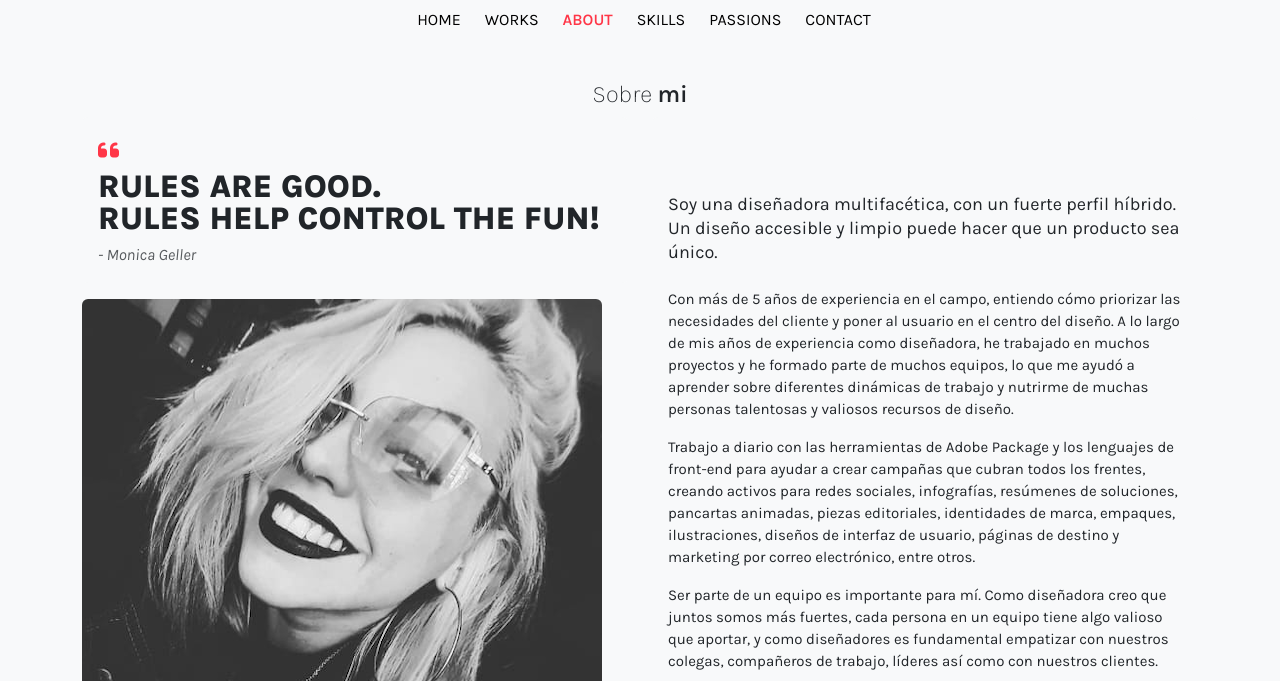
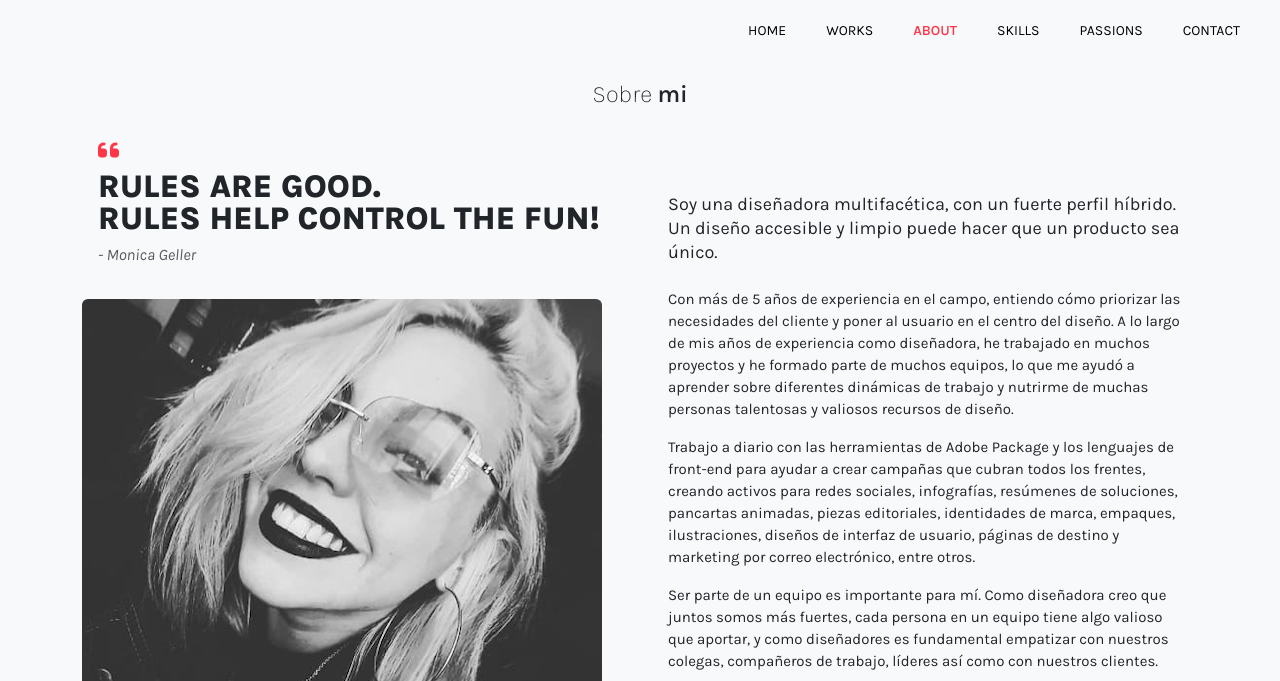
Before and after one commit to CarlaIncola/hello-im-carla, a plain HTML site: page pages/about.html in a window 1280 px wide. Shown: the top 681 px of the page. Drawn offline with nearby package versions, Linux system fonts and the light colour scheme.

Commit message:
work page last updates

```diff
--- a/css/style.css
+++ b/css/style.css
@@ -56,11 +56,11 @@
 .header__nav {
     display: flex;
     position: fixed;
-    justify-content: center;
+    justify-content: flex-end;
     top: 0;
     left: 0;
     min-width: 100%;
-    padding: 8px 0px;
+    padding: 20px 0px;
 }
 
 .header__menu {
@@ -69,7 +69,8 @@
 }
 
 .header__menu-item {
-    padding-right: 24px;
+    padding-right: 40px;
+    font-size: 14px;
 }
 
 .header__link {
```
Also changed, not shown: index.html (+5 -1 lines), 1 other file.
